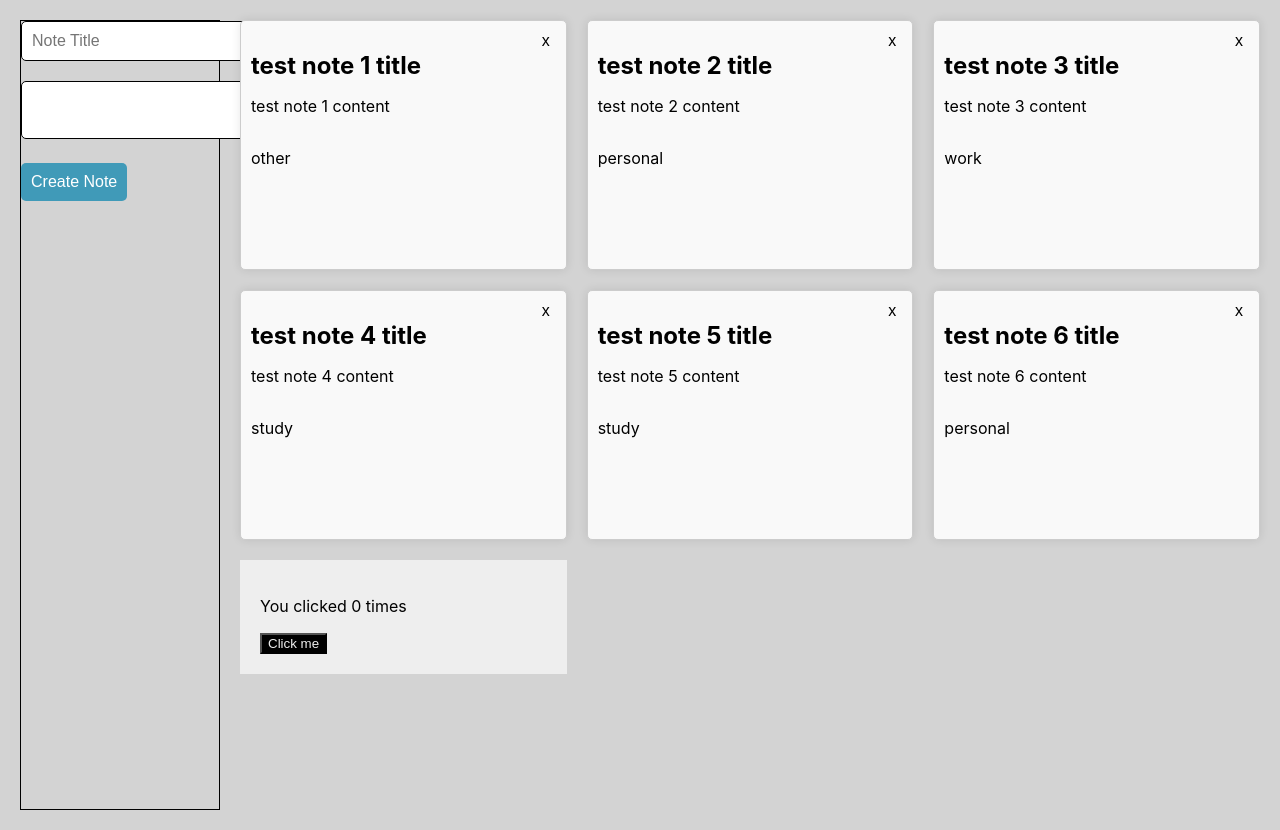
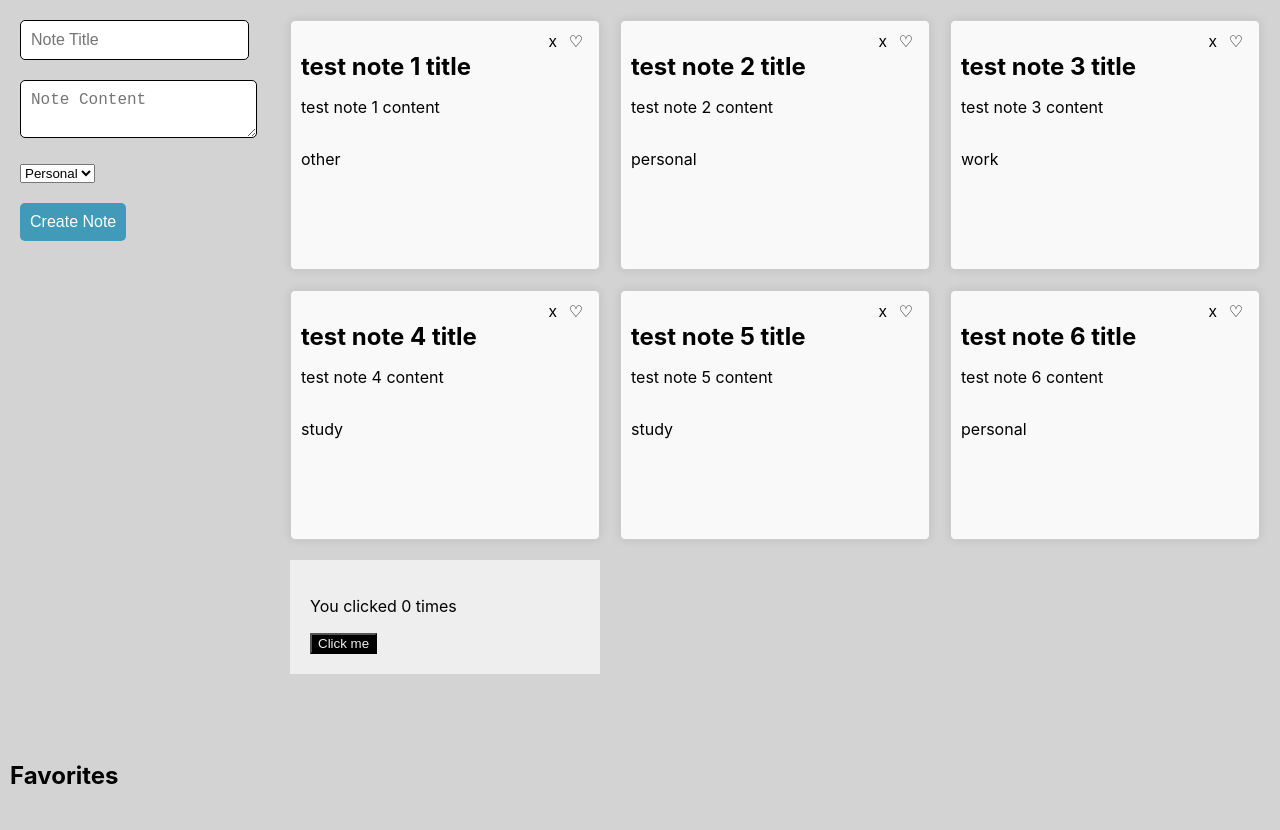
Before and after one commit to ethankook/CSE110Lab3, a React (Create React App) app in the folder my-app/: page / in a window 1280 px wide. Built offline with nearby package versions, Linux system fonts and the light colour scheme.

Commit message:
finished favorites list

```diff
--- a/my-app/src/App.css
+++ b/my-app/src/App.css
@@ -10,8 +10,8 @@
  }
  .note-form {
   display: "flex";
-  border: 1px solid black;
   flex-direction: column;
+
  }
  body {
   margin: 20px;
@@ -35,6 +35,7 @@
   grid-template-columns: repeat(auto-fill, minmax(250px, 1fr));
   grid-auto-rows: minmax(250px, auto);
   gap: 20px;
+  margin-left: 50px;
  }
 
  .note-item {
@@ -69,6 +70,7 @@
   display: flex;
   flex-direction: column;
   gap: 20px;
+  width: 250px;
  }
 
  textarea,
@@ -107,3 +109,10 @@
   background-color: rgb(220, 89, 89);
   color: white;
  }
+
+ .favorites-list{
+  position: fixed;
+  bottom: 0;
+  left: 0;
+  padding: 10px;
+ }
--- a/my-app/src/App.tsx
+++ b/my-app/src/App.tsx
@@ -2,18 +2,48 @@ import { Label, Note } from "./types"; // Import the Label type from the appropr
 import { dummyNotesList } from "./constant"; // Import the dummyNotesList from the appropriate module
 import './App.css';
 import { ClickCounter } from "./hooksExercise";
+import React, { useState, useEffect, useContext } from 'react';
+import {ThemeContext, themes} from "./themeContext";
 
 function App() {
+  const [favorites, setFavorites] = useState<string[]>([]);
+
+  const toggleFavorite = (title: string) => {
+    if (favorites.includes(title)) {
+      setFavorites(favorites.filter(favorite => favorite !== title));
+    } else {
+      setFavorites([...favorites, title]);
+    }
+  };
+
+  useEffect(() => {
+    console.log(favorites);
+  }, [favorites]);
+
  return (
 
-   <div className='app-container'>
+   <div className={`app-container`}>
          <form className="note-form">
        <div><input placeholder="Note Title"></input></div>
 
-       <div><textarea></textarea></div>
+       <div><textarea placeholder="Note Content"></textarea></div>
+       <div id = "labelForm">
+         <select name="label" id="label">
+                <option value="Personal">Personal</option>
+                <option value="Work">Work</option>
+                <option value="Study">Study</option>
+                <option value="Other">Other</option>
+      </select>
+      </div>
 
        <div><button type="submit">Create Note</button></div>
       </form>
+      <div className="favorites-list">
+        <h2>Favorites</h2>
+        {favorites.map((favorite, index) => (
+          <p key={index}>{favorite}</p>
+        ))}
+      </div>
       <div className="notes-grid">
        {dummyNotesList.map((note) => (
          <div
@@ -21,6 +51,9 @@ function App() {
            className="note-item">
            <div className="notes-header">
              <button>x</button>
+             <button onClick={() => toggleFavorite(note.title)}>
+                {favorites.includes(note.title) ? '❤️' : '♡'}
+              </button>
            </div>
            <h2> {note.title} </h2>
            <p> {note.content} </p>
@@ -36,5 +69,4 @@ function App() {
 
  );
 }
-
 export default App;
```
